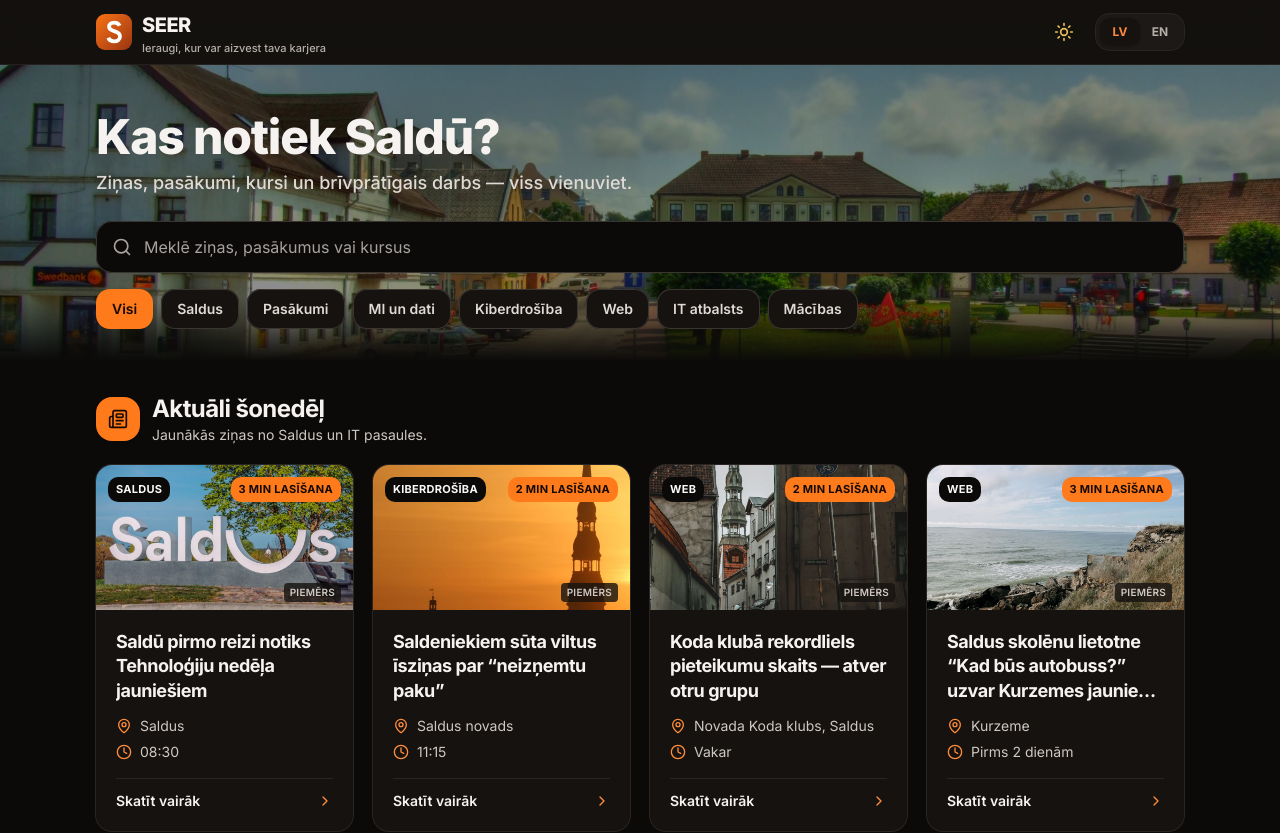
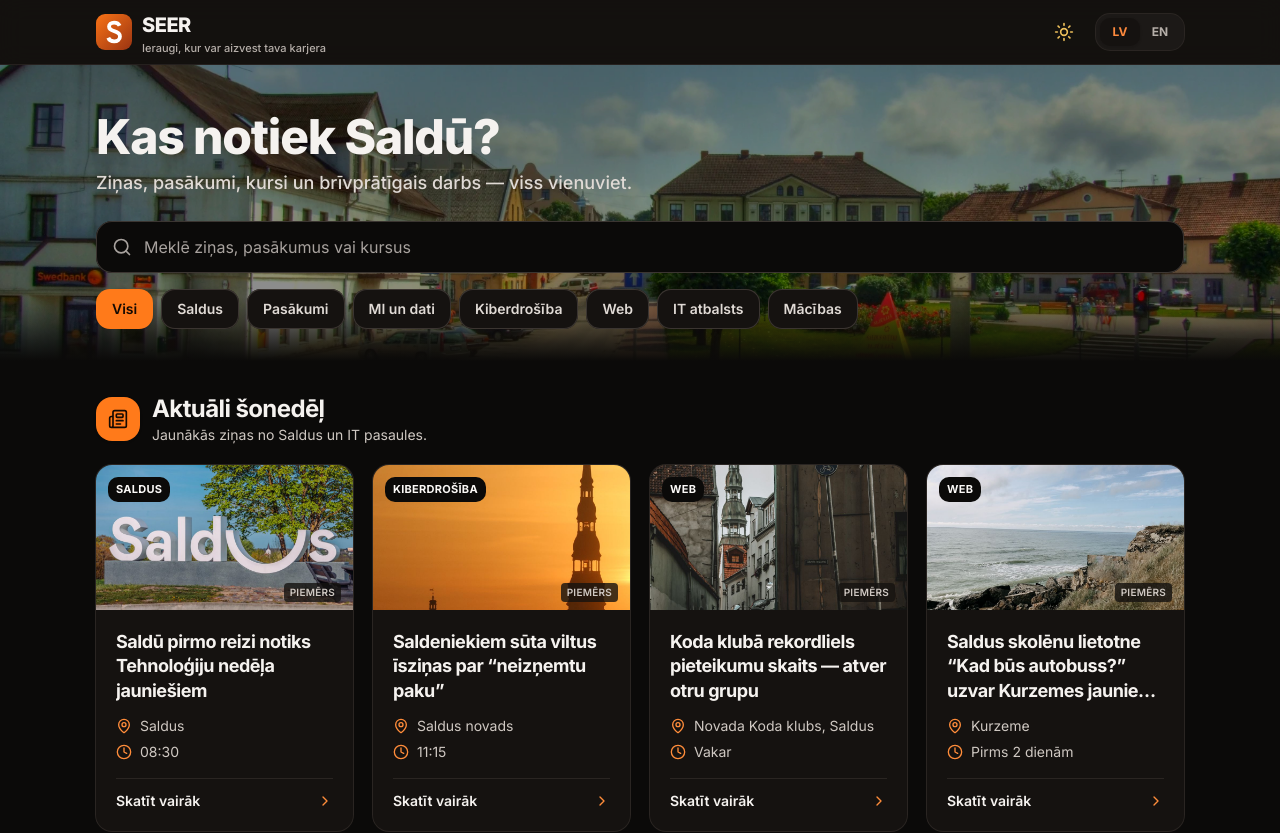
Before and after one commit to EdvardsLinde/Project-Ere, a React (Vite) app: page /news in a window 1280 px wide. Shown: the top 833 px of the page. Built offline with nearby package versions, Linux system fonts and the light colour scheme.

Commit message:
News cards: drop the reading-time badge; keep prices on events and courses
Co-Authored-By: Claude Opus 5.5 <noreply@anthropic.com>
Claude-Session: https://claude.ai/code/session_01Q4eRBs9GnLF6MGCxy9wsFT

```diff
--- a/src/features/news/NewsItem.tsx
+++ b/src/features/news/NewsItem.tsx
@@ -107,7 +107,7 @@ export function Cover({ item, className, scale }: { item: NewsItem; className?:
 /* -------------------------------------------------------------------------- */
 
 /**
- * One story / event as a picture card: type badge and price (or reading time)
+ * One story / event as a picture card: type badge and, for events and courses, the price
  * over the cover, then title, place, date and a "see more" row.
  */
 export function NewsCard({ item, className }: { item: NewsItem; className?: string }) {
@@ -116,7 +116,8 @@ export function NewsCard({ item, className }: { item: NewsItem; className?: stri
   const s = sectionOf(item)
   const dated = isDated(item)
   const date = new Intl.DateTimeFormat(lang === 'lv' ? 'lv-LV' : 'en-GB', { day: 'numeric', month: 'short' }).format(new Date(item.date))
-  const tag = dated ? (item.price ? t.news.from(item.price) : t.news.free) : item.readMin ? t.news.readMin(item.readMin) : null
+  // Only events, courses and volunteering get a badge (their price); news cards stay clean.
+  const tag = dated ? (item.price ? t.news.from(item.price) : t.news.free) : null
   return (
     <Link
       to={articlePath(item.id)}
```
